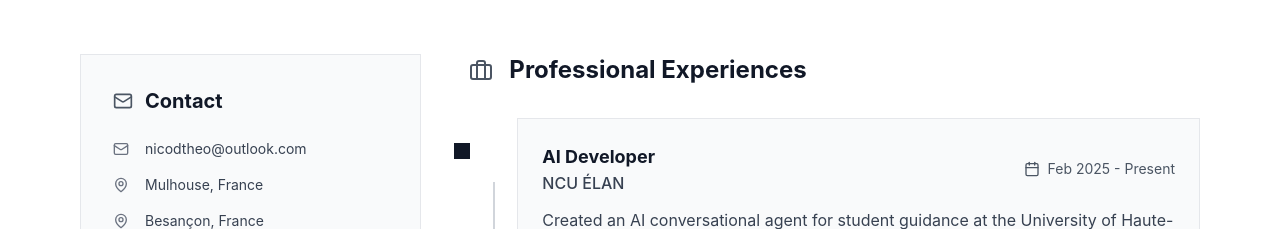
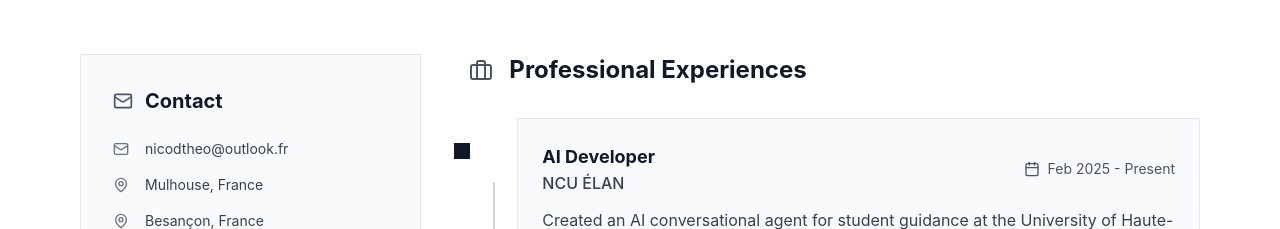
Before and after one commit to TheoNicod/portfolio, a React (Vite) app: page / in a window 1280 px wide. Shown: the part 3380-3609 px from the top of the page. Built offline with nearby package versions, Linux system fonts and the light colour scheme.

Commit message:
change mail com to fr

```diff
--- a/src/encodeEmail.ts
+++ b/src/encodeEmail.ts
@@ -3,5 +3,5 @@ export const sendEmail = () => {
 };
 
 export const getEmail = () => {
-    return String.fromCharCode(110,105,99,111,100,116,104,101,111,64,111,117,116,108,111,111,107,46,99,111,109);
+    return String.fromCharCode(110,105,99,111,100,116,104,101,111,64,111,117,116,108,111,111,107,46,102,114);
 };
```
